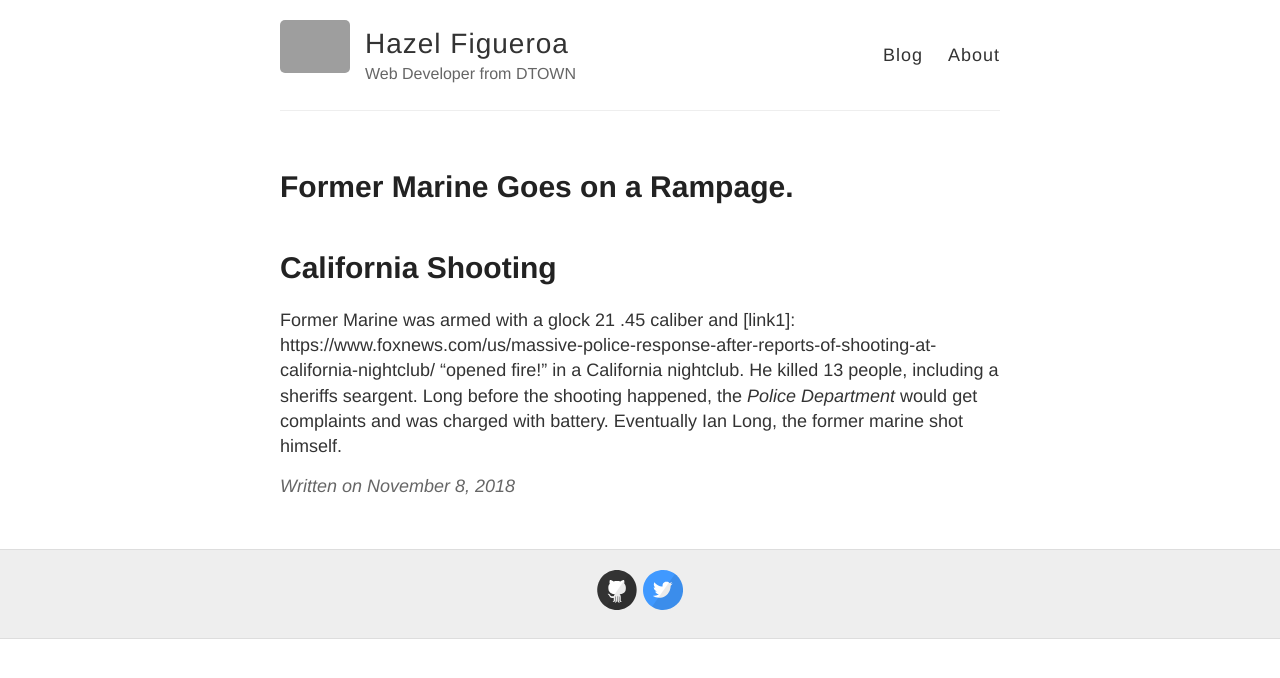
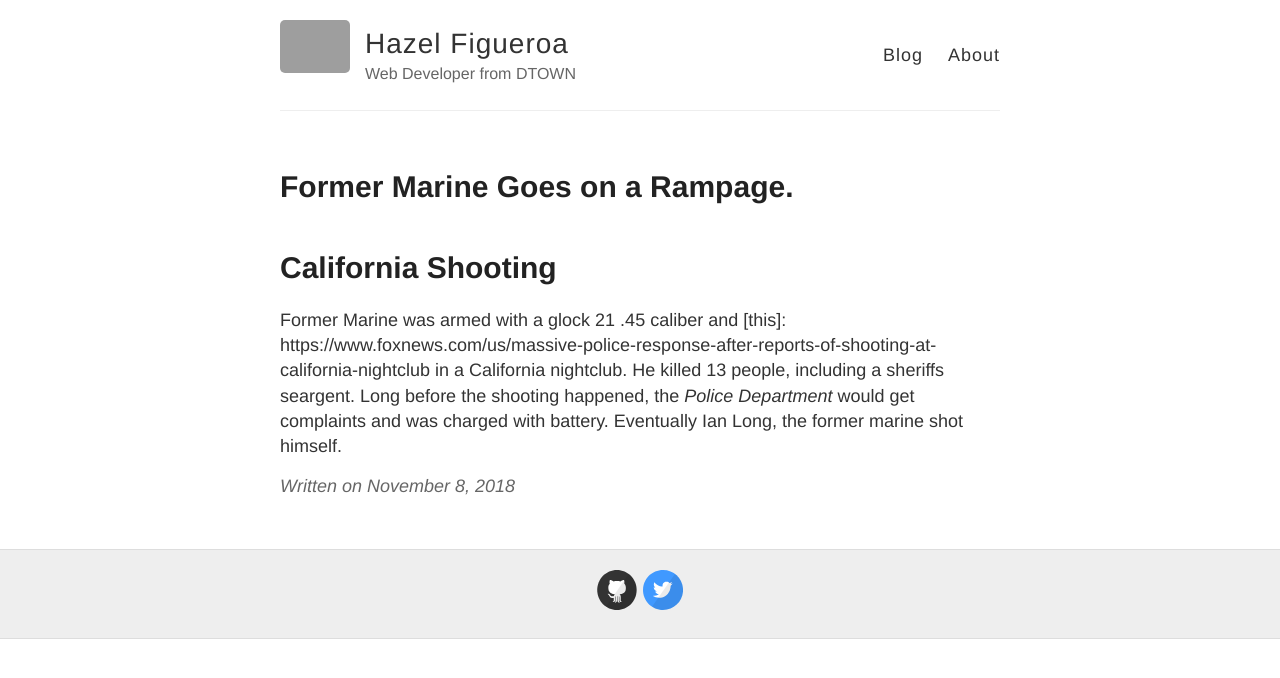
Before and after one commit to haazelv/haazelv.github.io, a Jekyll site: the page built from _posts/2018-11-8-In-The-News.md, in a window 1280 px wide. Shown: the top 678 px of the page. Built offline with Jekyll 4.4.1, drawn with Linux system fonts in a browser that asks for light colours; grey boxes are pictures that could not be loaded.

Commit message:
Update 2018-11-8-In-The-News.md

```diff
--- a/_posts/2018-11-8-In-The-News.md
+++ b/_posts/2018-11-8-In-The-News.md
@@ -4,4 +4,4 @@ title: Former Marine Goes on a Rampage.
 ---
 
 # California Shooting
-Former Marine was armed with a glock 21 .45 caliber and [link1]: https://www.foxnews.com/us/massive-police-response-after-reports-of-shooting-at-california-nightclub/ "opened fire!" in a California nightclub. He killed 13 people, including a sheriffs seargent. Long before the shooting happened, the _Police Department_ would get complaints and was charged with battery. Eventually Ian Long, the former marine shot himself.
+Former Marine was armed with a glock 21 .45 caliber and [this]: https://www.foxnews.com/us/massive-police-response-after-reports-of-shooting-at-california-nightclub in a California nightclub. He killed 13 people, including a sheriffs seargent. Long before the shooting happened, the _Police Department_ would get complaints and was charged with battery. Eventually Ian Long, the former marine shot himself.
```
